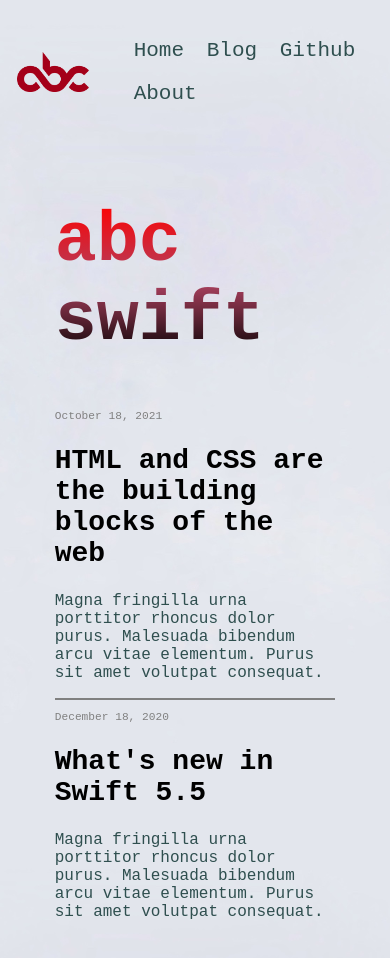
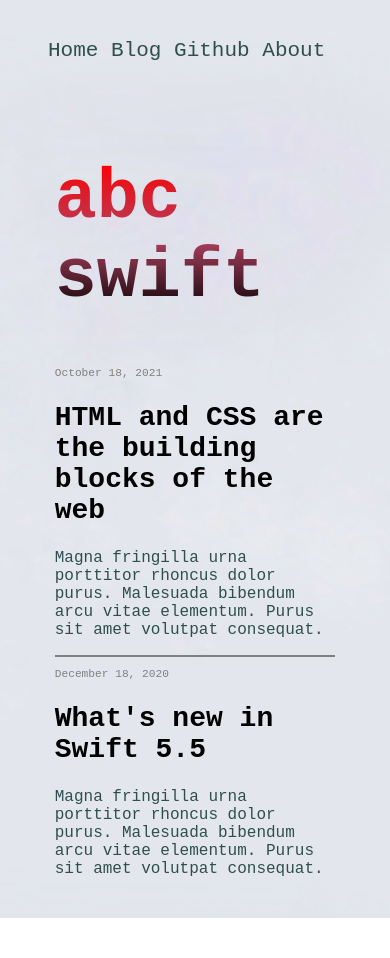
Before and after one commit to cedricbahirwe/hello-world, a plain HTML site: page glass/flexbox.html in a window 390 px wide. After the commit the page ends 918 px from the top, so only its background shows below. Drawn offline with Linux system fonts and the light colour scheme.

Commit message:
Add Some media queries

```diff
--- a/glass/flexbox.css
+++ b/glass/flexbox.css
@@ -65,6 +65,18 @@
     }
 }
 
+@media(max-width: 600px) {
+    nav {
+        width: 100%;
+    }
+    nav ul li {
+        padding: 10px 0;
+    }
+    #main-logo {
+        display: none;
+    }
+}
+
 h1 {
     margin: 0;
     font-size: 70px;
```
